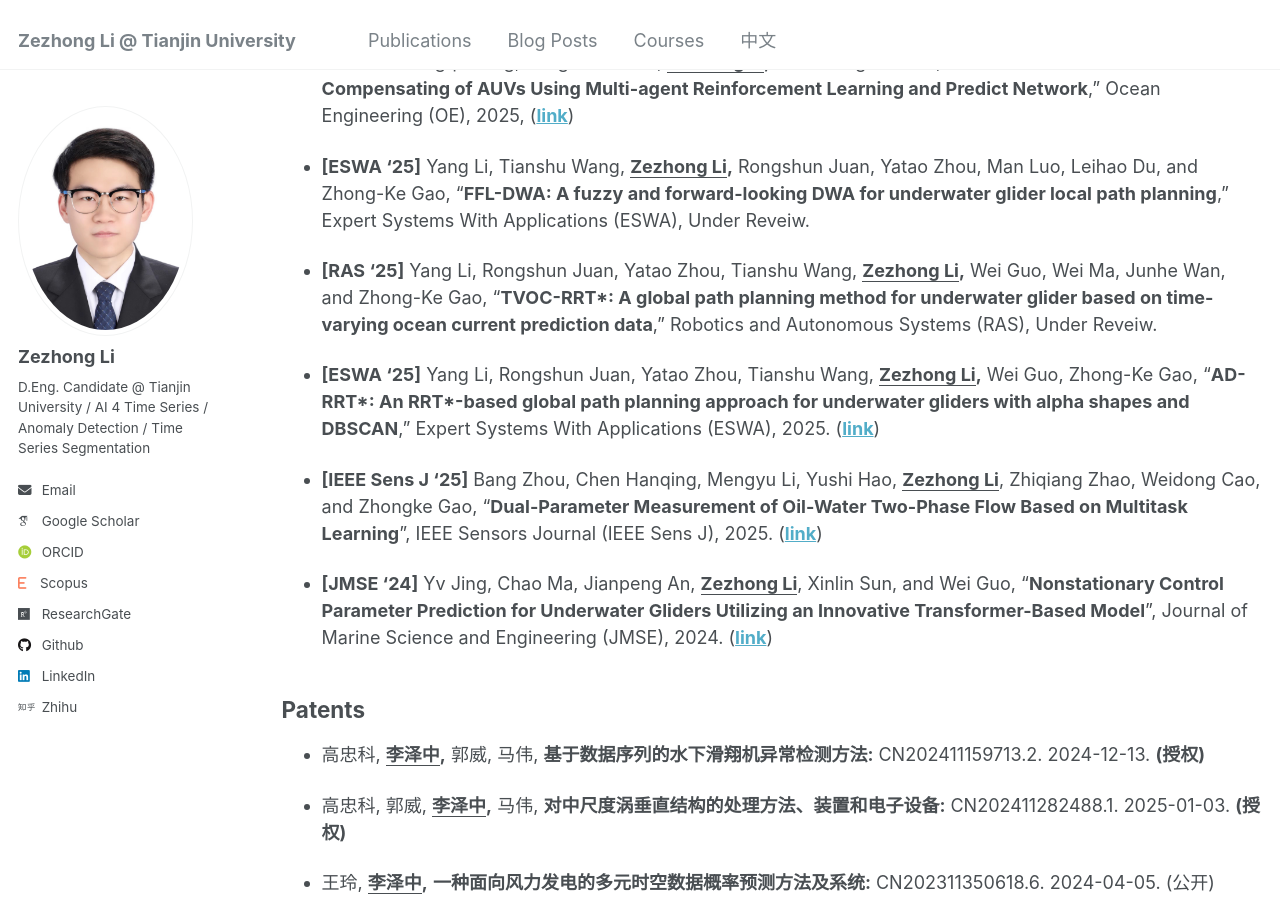
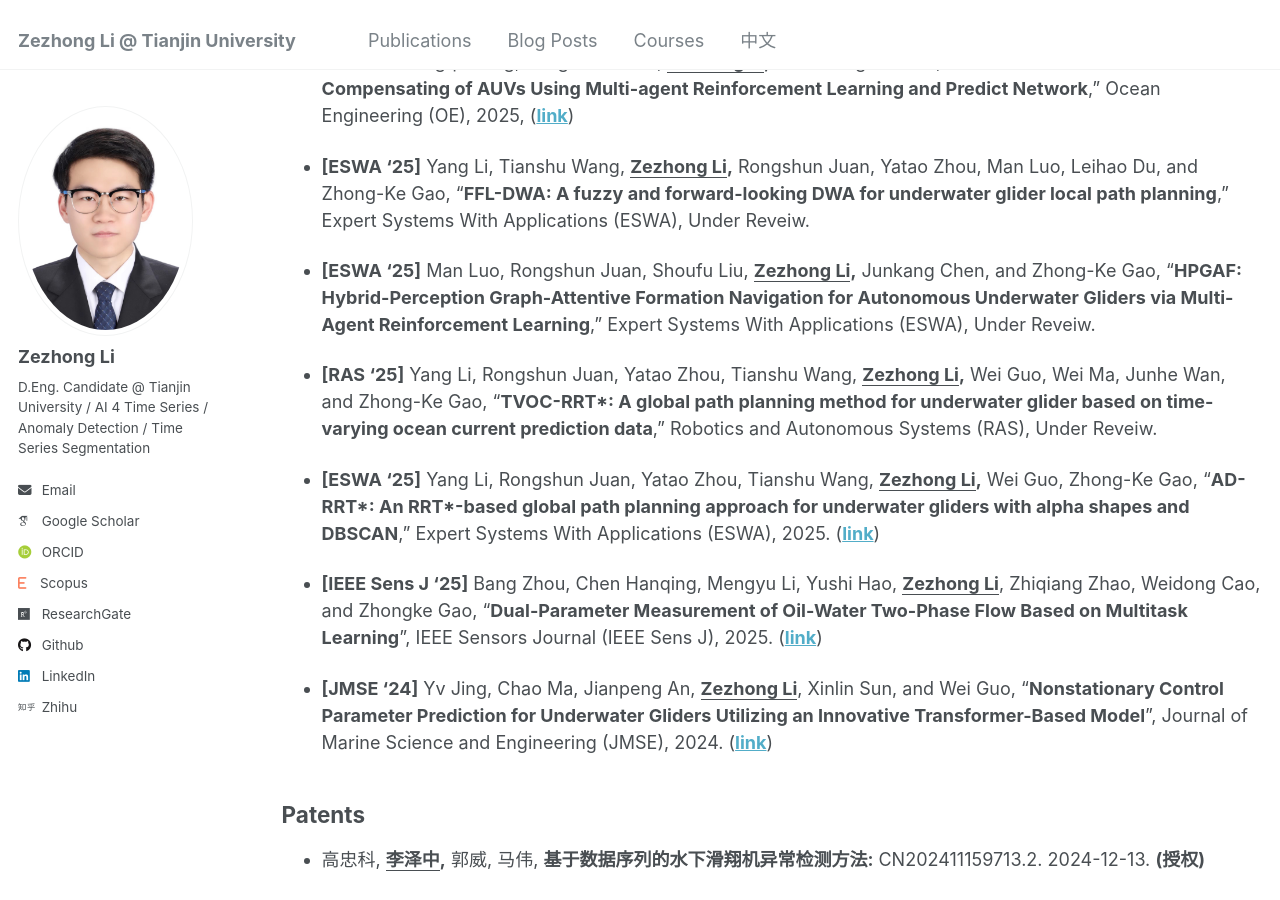
Before and after one commit to lzz19980125/lzz19980125.github.io, a Jekyll site: the page built from _pages/publications.md, in a window 1280 px wide and 900 px high, scrolled down 876 px. Built offline with Jekyll 4.4.1, drawn with Linux system fonts in a browser that asks for light colours; some web fonts are replaced.

Commit message:
Fix publication entries in publications.md
Corrected formatting and added missing publication entry.

```diff
--- a/_pages/publications.md
+++ b/_pages/publications.md
@@ -28,6 +28,8 @@
 -  **[ESWA '25]** Yang Li, Tianshu Wang, **<u>Zezhong Li</u>,** Rongshun Juan, Yatao Zhou, Man Luo, Leihao Du, and Zhong-Ke Gao, “**FFL-DWA: A fuzzy and forward-looking DWA for underwater glider
 local path planning**,” Expert Systems With Applications (ESWA), Under Reveiw.
 
+-  **[ESWA '25]** Man Luo, Rongshun Juan, Shoufu Liu, **<u>Zezhong Li</u>,** Junkang Chen, and Zhong-Ke Gao, “**HPGAF: Hybrid-Perception Graph-Attentive Formation Navigation for Autonomous Underwater Gliders via Multi-Agent Reinforcement Learning**,” Expert Systems With Applications (ESWA), Under Reveiw.
+
 - **[RAS '25]** Yang Li, Rongshun Juan, Yatao Zhou, Tianshu Wang, **<u>Zezhong Li</u>,** Wei Guo, Wei Ma, Junhe Wan, and Zhong-Ke Gao, “**TVOC-RRT\*: A global path planning method for underwater glider based on time-varying ocean current prediction data**,” Robotics and Autonomous Systems (RAS), Under Reveiw.
 
 - **[ESWA '25]** Yang Li, Rongshun Juan, Yatao Zhou, Tianshu Wang, **<u>Zezhong Li</u>,** Wei Guo, Zhong-Ke Gao, “**AD-RRT\*: An RRT\*-based global path planning approach for underwater gliders with alpha shapes and DBSCAN**,” Expert Systems With Applications (ESWA), 2025.  ([**link**](https://www.sciencedirect.com/science/article/pii/S0957417425018391))
```
